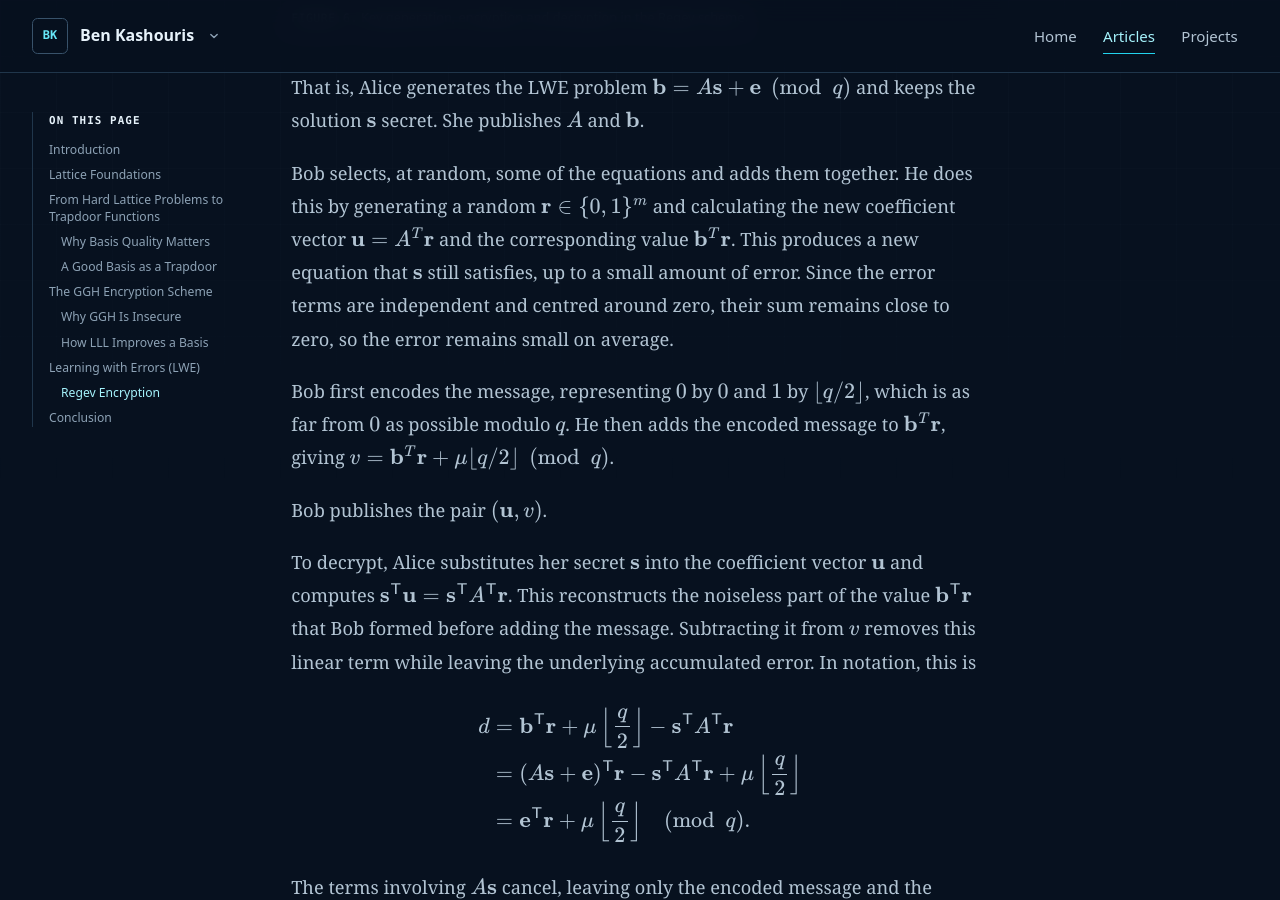
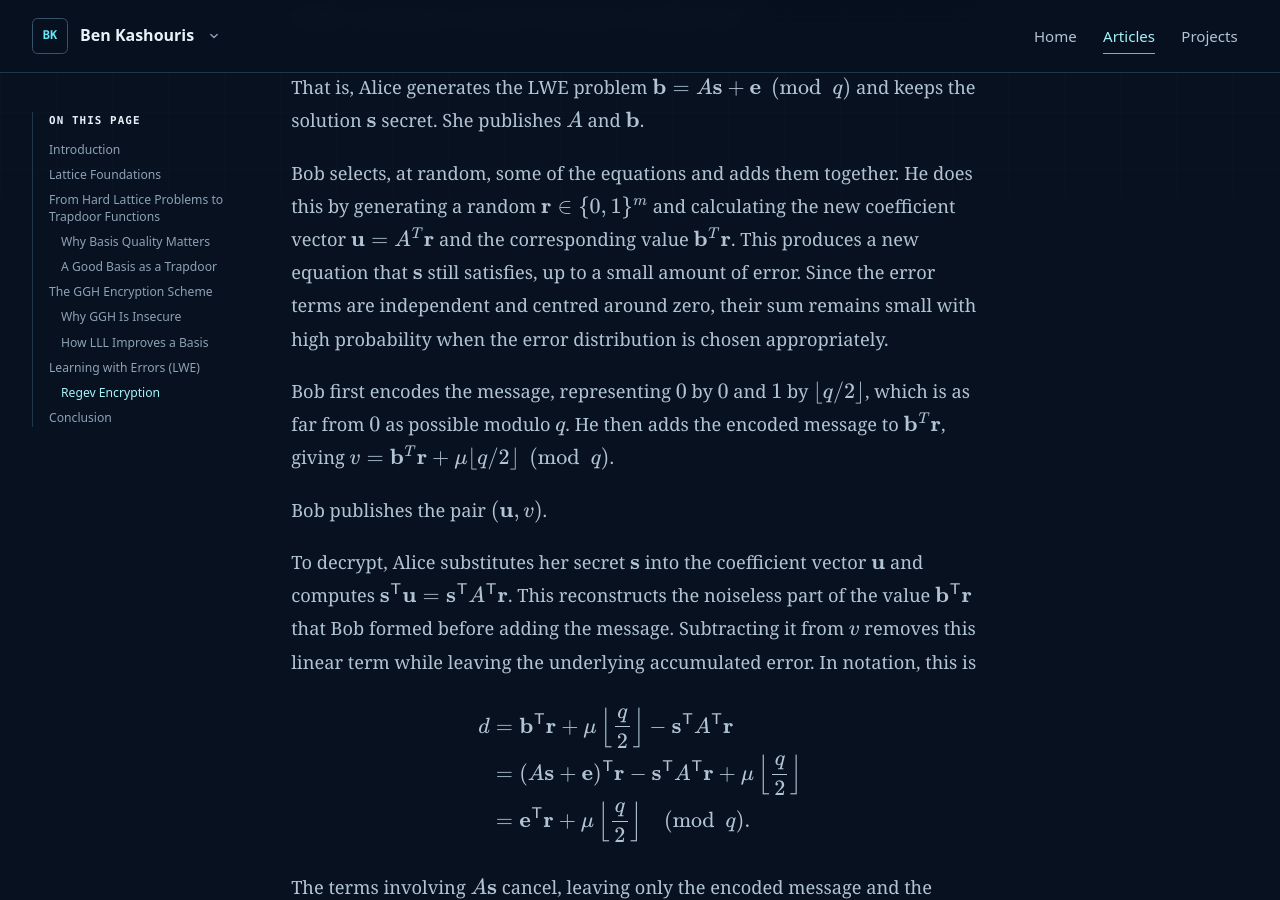
Before and after one commit to BenKashouris/BenKashouris.github.io, a Jekyll site: the page built from _articles/Lattice_Encryption.md, in a window 1280 px wide and 900 px high, scrolled down 13886 px. Built offline with Jekyll 4.4.1, drawn with Linux system fonts in a browser that asks for light colours.

Commit message:
cleared up error distrubution

```diff
--- a/_articles/Lattice_Encryption.md
+++ b/_articles/Lattice_Encryption.md
@@ -479,7 +479,7 @@ The Learning with Errors problem can be used to construct the following encrypti
 
 That is, Alice generates the LWE problem $$\mathbf{b}=A\mathbf{s}+\mathbf{e}\pmod q$$ and keeps the solution $$\mathbf{s}$$ secret. She publishes $$A$$ and $$\mathbf{b}$$.
 
-Bob selects, at random, some of the equations and adds them together. He does this by generating a random $$\mathbf{r}\in\{0,1\}^m$$ and calculating the new coefficient vector $$\mathbf{u}=A^T\mathbf{r}$$ and the corresponding value $$\mathbf{b}^T\mathbf{r}$$. This produces a new equation that $$\mathbf{s}$$ still satisfies, up to a small amount of error. Since the error terms are independent and centred around zero, their sum remains close to zero, so the error remains small on average.
+Bob selects, at random, some of the equations and adds them together. He does this by generating a random $$\mathbf{r}\in\{0,1\}^m$$ and calculating the new coefficient vector $$\mathbf{u}=A^T\mathbf{r}$$ and the corresponding value $$\mathbf{b}^T\mathbf{r}$$. This produces a new equation that $$\mathbf{s}$$ still satisfies, up to a small amount of error. Since the error terms are independent and centred around zero, their sum remains small with high probability when the error distribution is chosen appropriately.
 
 Bob first encodes the message, representing $$0$$ by $$0$$ and $$1$$ by $$\lfloor q/2\rfloor$$, which is as far from $$0$$ as possible modulo $$q$$. He then adds the encoded message to $$\mathbf{b}^T\mathbf{r}$$, giving $$v=\mathbf{b}^T\mathbf{r}+\mu\lfloor q/2\rfloor\pmod q$$.
 
```
